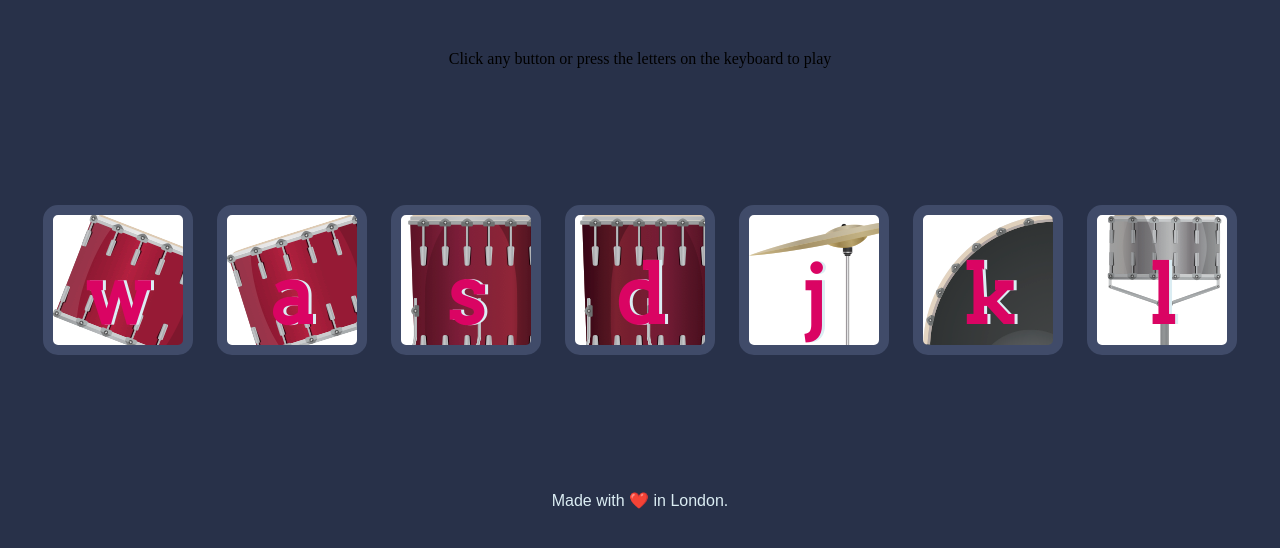
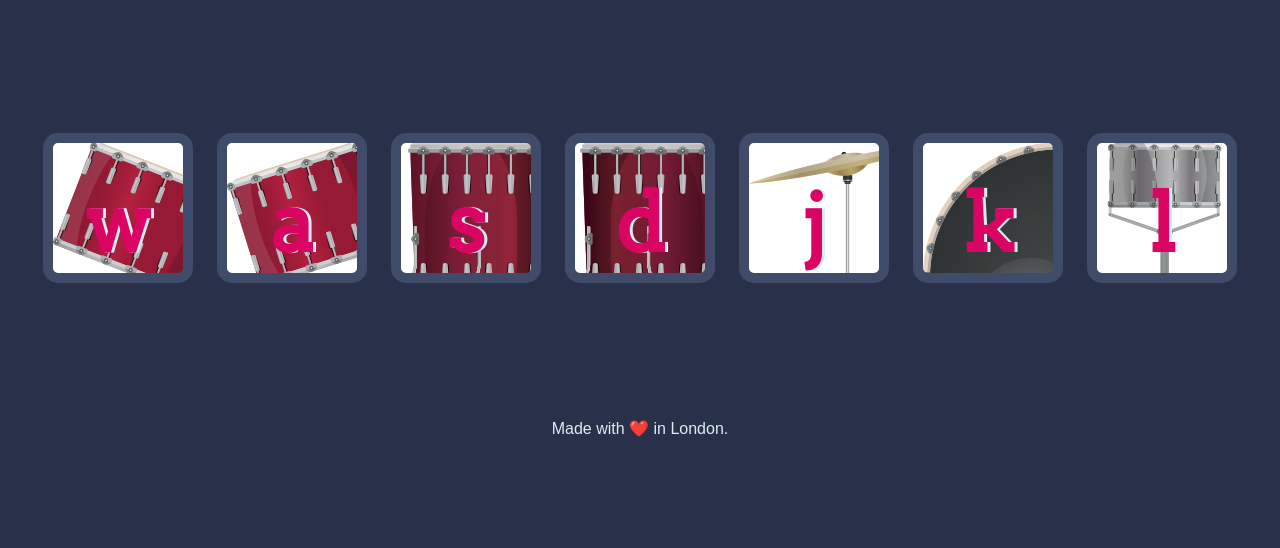
Before and after one commit to iwearthecrowns/drumkit, a plain HTML site: page index.html in a window 1280 px wide. Shown: the part 156-704 px from the top of the page. Drawn offline with Linux system fonts and the light colour scheme.

Commit message:
Removed instructions

```diff
--- a/index.html
+++ b/index.html
@@ -11,7 +11,7 @@
 <body>
 
   <h1 id="title">Drum 🥁 Kit</h1>
-  Click any button or press the letters on the keyboard to play
+
   <div class="set">
     <button class="w drum">w</button>
     <button class="a drum">a</button>
```
